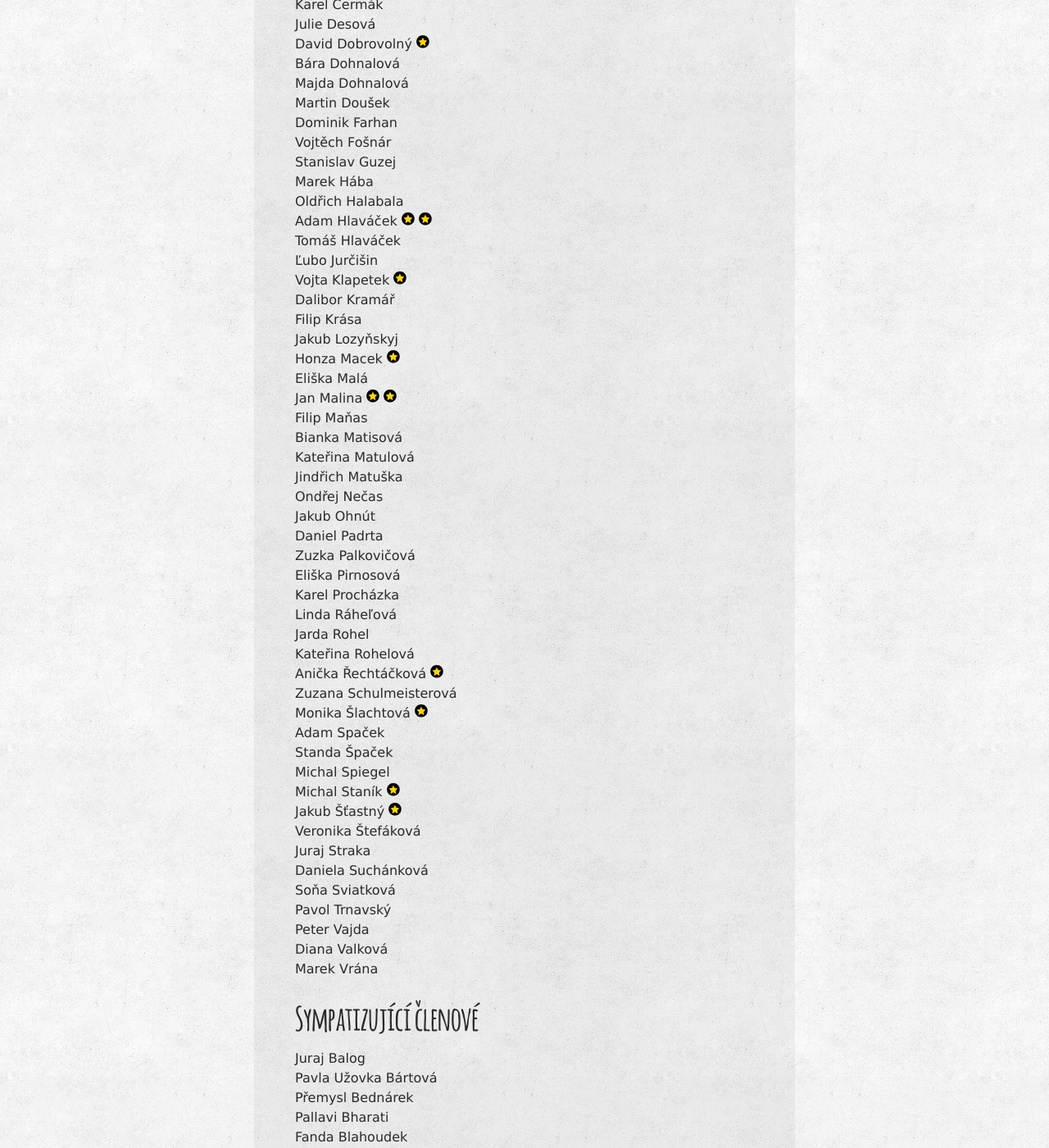
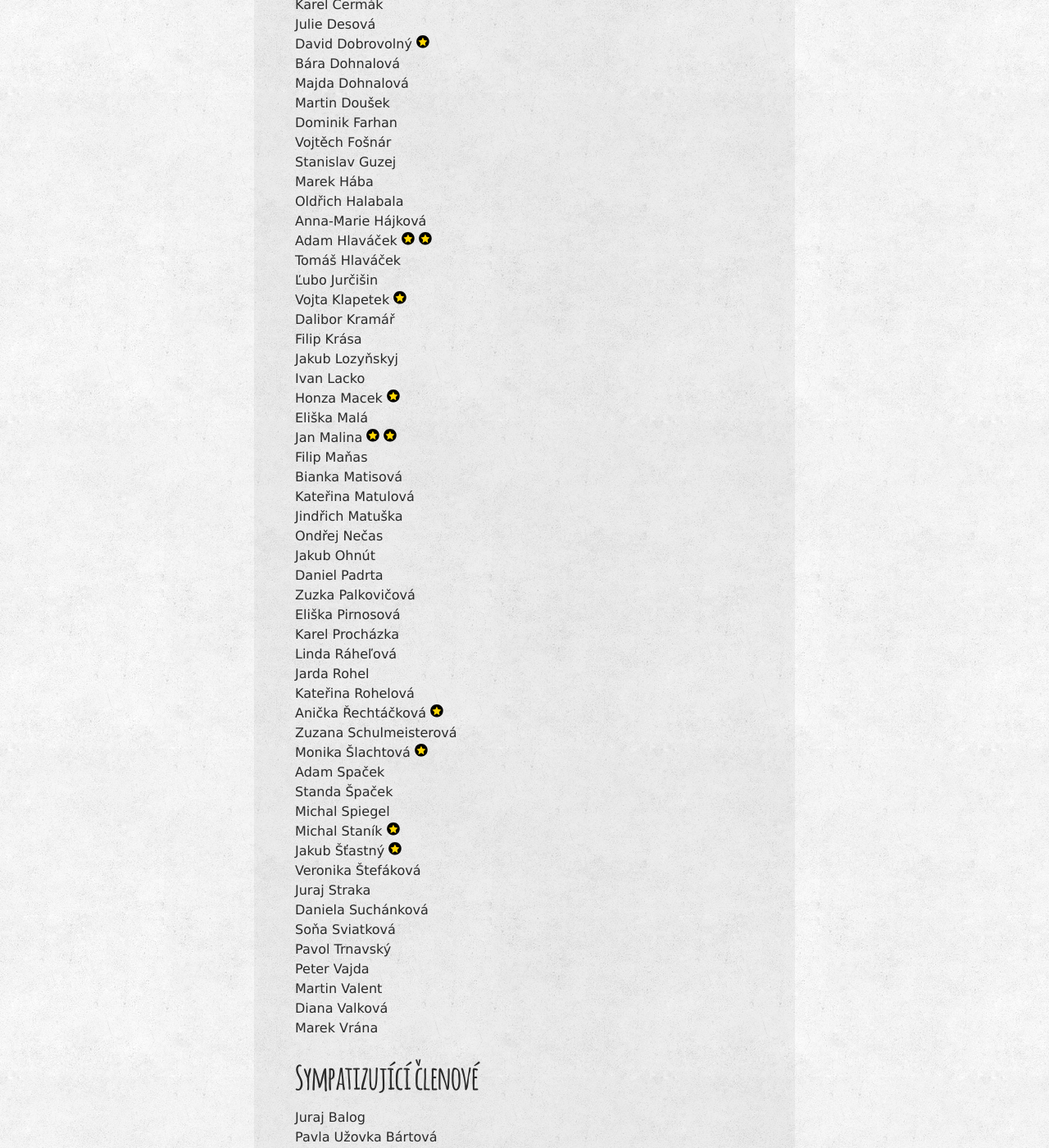
Before and after one commit to zverinec/zverinec-web, a Jekyll site: the page built from _pages/members.md, in a window 1280 px wide and 1400 px high, scrolled down 887 px. Shown: the whole window at 82% size. Built offline with Jekyll 4.4.1, drawn with Linux system fonts in a browser that asks for light colours; comment, search, counter and statistics services are not loaded.

Commit message:
Update members.md

```diff
--- a/_pages/members.md
+++ b/_pages/members.md
@@ -31,6 +31,7 @@ Vojtěch Fošnár<br/>
 Stanislav Guzej<br/>
 Marek Hába<br/>
 Oldřich Halabala<br/>
+Anna-Marie Hájková<br/>
 Adam Hlaváček <img src="img/rad.svg" class="rad" title="Řád přítele severské zvěře za rozpletení gordického uzlu financování KSI a K-SCUKu z grantu MŠMT" /> <img src="img/rad.svg" class="rad" title="Řád přítele severské zvěře za zrození Naskoč na FI a implementaci front-endu nového webu KSI" /><br/>
 Tomáš Hlaváček<br/>
 Ľubo Jurčišin<br/>
@@ -38,6 +39,7 @@ Vojta Klapetek <img src="img/rad.svg" class="rad" title="Řád přítele severs
 Dalibor Kramář<br/>
 Filip Krása<br/>
 Jakub Lozyňskyj<br/>
+Ivan Lacko<br/>
 Honza Macek <img src="img/rad.svg" class="rad" title="Řád přítele severské zvěře za letité bezkonkurenční kuchařské a zdravotnické služby a organizaci Schrödingerova grilu" /><br/>
 Eliška Malá<br/>
 Jan Malina <img src="img/rad.svg" class="rad" title="Řád přítele severské zvěře za práci na front-endu KSI webu" /> <img src="img/rad.svg" class="rad" title="Řád přítele severské zvěře za celoživotní přínos" /><br/>
@@ -68,6 +70,7 @@ Daniela Suchánková<br/>
 Soňa Sviatková<br/>
 Pavol Trnavský<br/>
 Peter Vajda<br/>
+Martin Valent<br/>
 Diana Valková<br/>
 Marek Vrána<br/>
 
```
